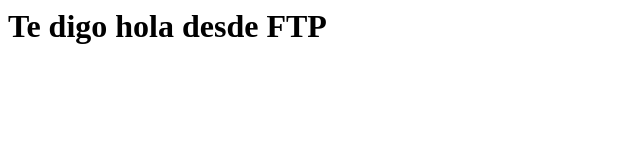
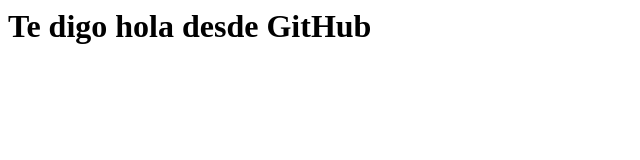
Before and after one commit to heraldoubilla/proyectoc, a plain HTML site: page index.html in a window 1280 px wide. Shown: the whole page, without its empty margins (0-640 px from the left). Drawn offline with Linux system fonts and the light colour scheme.

Commit message:
Update index.html

```diff
--- a/index.html
+++ b/index.html
@@ -1,8 +1,8 @@
 <html>
 <head>
-<title>Hola desde FTP</title>
+<title>Hola desde GitHub</title>
 </head>
 <body>
-<h1>Te digo hola desde FTP</h1>
+<h1>Te digo hola desde GitHub</h1>
 </body>
 </html>
```
